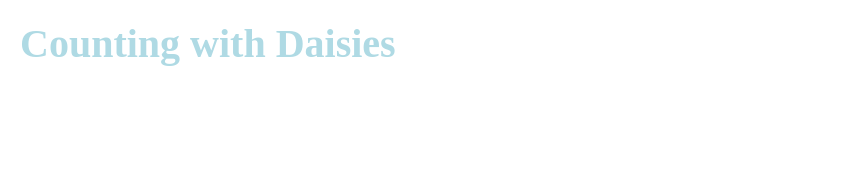
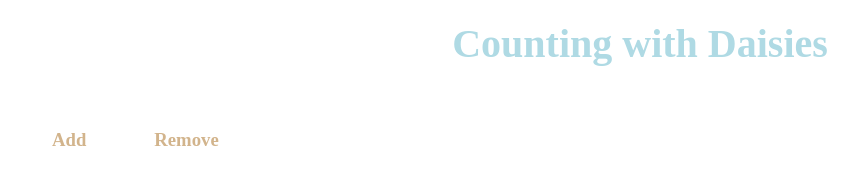
Before and after one commit to Alondradaisy/counter, a plain HTML site: page index.html in a window 1280 px wide. Shown: the whole page, without its empty margins (0-868 px from the left). Drawn offline with Linux system fonts and the light colour scheme.

Commit message:
create add and remove divs for buttons

```diff
--- a/index.html
+++ b/index.html
@@ -9,5 +9,13 @@
 </head>
 <body>
     <h1>Counting with Daisies</h1>
+    <div class="add">
+        <h3>Add</h3>
+    </div>
+
+    <div class="remove">
+        <h3>Remove</h3>
+    </div>
+
 </body>
 </html>
--- a/styles.css
+++ b/styles.css
@@ -1,8 +1,41 @@
 body {
     color: #AFDAE4;
     margin: 20px;
+    ;
 }
+
 
 h1 {
     font-size: 40px;
+    display: flex;
+    flex-direction: column;
+    align-items: center;
+    justify-content: center;
+    gap: 1ch;
 }
+
+.add {
+    border: none;
+    color: tan;
+    padding: 16px 32px;
+    text-align: center;
+    text-decoration: none;
+    display: inline-block;
+    font-size: 16px;
+
+    transition-duration: 0.4s;
+    cursor: pointer;
+}
+
+.remove {
+    border: none;
+    color: tan;
+    padding: 16px 32px;
+    text-align: center;
+    text-decoration: none;
+    display: inline-block;
+    font-size: 16px;
+
+    transition-duration: 0.4s;
+    cursor: pointer;
+}
```
